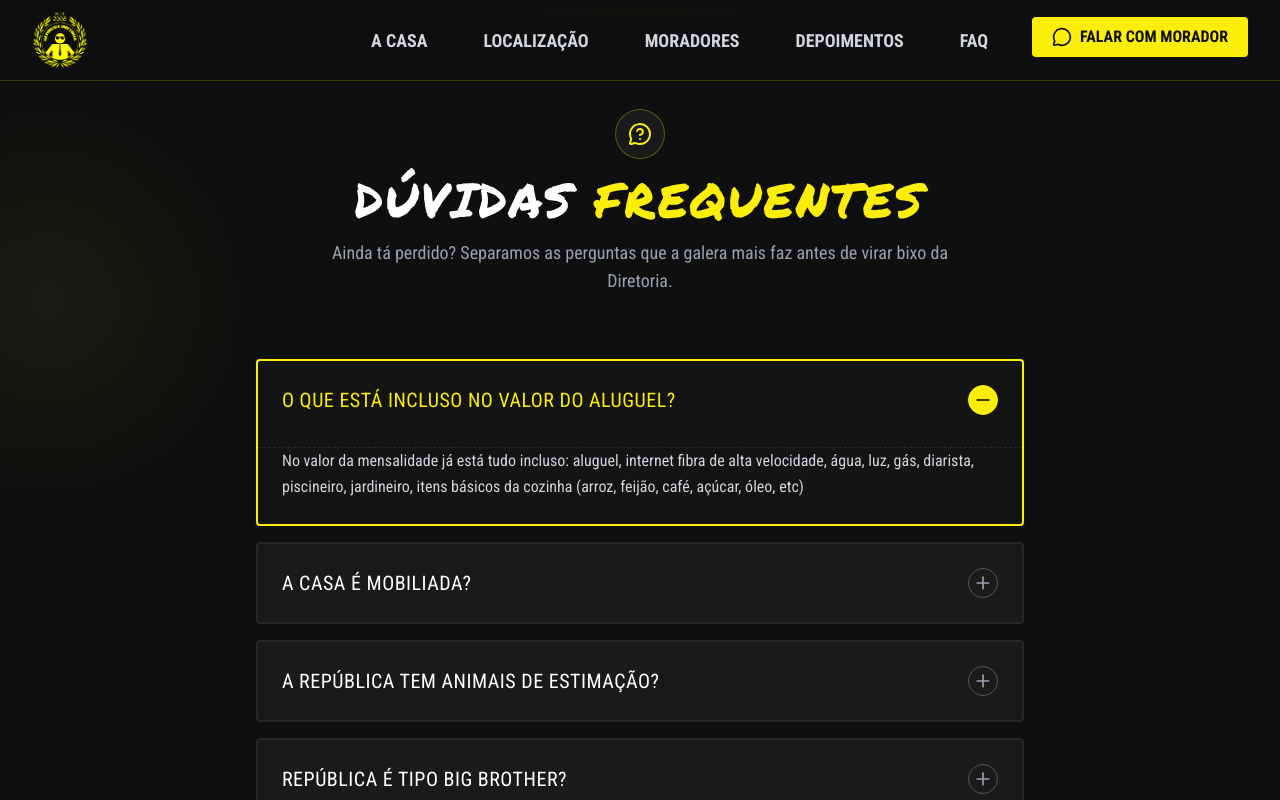
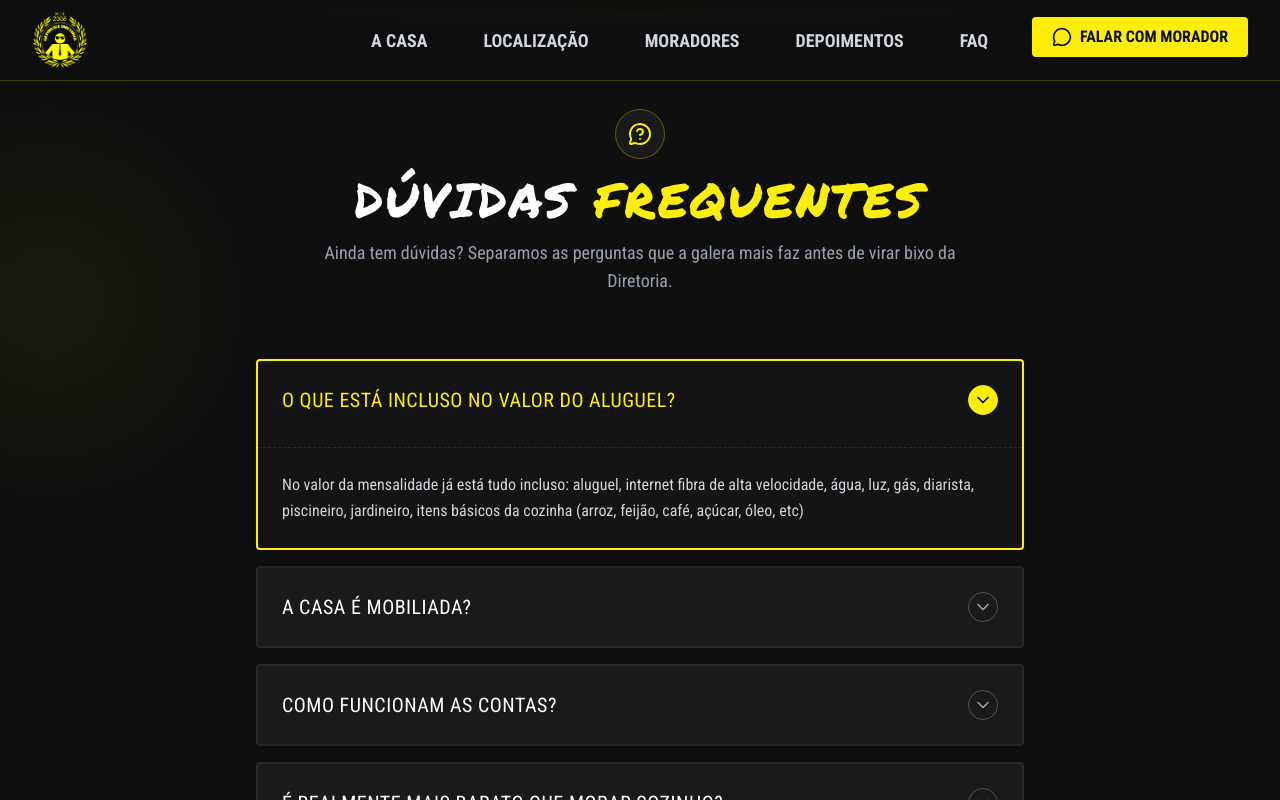
Before and after one commit to Republica-Diretoria/DiretoriaApp, a React (Vite) app: page / in a window 1280 px wide. Both pictures are taken after a click on the button "O QUE ESTÁ INCLUSO NO VALOR DO ALUGUEL?". Shown: the part 4137-4937 px from the top of the page. Built offline with nearby package versions, Linux system fonts and the light colour scheme.

Commit message:
Reescrita de algumas respostas e mudanças na ordem das perguntas

```diff
--- a/src/components/FAQ.tsx
+++ b/src/components/FAQ.tsx
@@ -1,5 +1,5 @@
 import { useState } from 'react';
-import { Plus, Minus, MessageCircleQuestion } from 'lucide-react';
+import { ChevronDown, ChevronUp, MessageCircleQuestion } from 'lucide-react';
 
 const faqQA = [
   {
@@ -11,98 +11,86 @@ const faqQA = [
     answer: "Sim. Todos os cômodos são mobiliados, e para cada morador há cama, colchão, mesa para estudo/trabalho. Caso prefira, você pode também trazer suas coisas pra cá"
   },
   {
-    question: "A república tem animais de estimação?",
-    answer: "Sim! Hoje, moramos com 3 cachorros: a Maju, a Lara e o Bob."
-  },
-  {
-    question: "República é tipo Big Brother?",
-    answer: "Não! Apesar da maior parte dos espaços serem compartilhados, o ambiente é leve e não tem ninguém te vigiando (tirando a câmera da louça, ela está sempre atenta)."
-  },
-  {
-    question: "Dá pra ter privacidade ou é tudo coletivo mesmo?",
-    answer: "Cada um tem seu espaço. Quando quiser uma galera para trocar ideia, sempre vai ter alguém. Mas, se quiser ficar na sua, é você quem decide!"
-  },
-  {
-    question: "Tem regra ou é cada um por si?",
-    answer: "Temos algumas regras, que desenvolvemos nesses 18 anos de República Diretoria. Quando você mora aqui, o que você faz, na maioria das vezes, não afeta só você. Por isso, usamos alguma regras (e bom senso!) para organizar a vida aqui em casa."
-  },
-  {
-    question: "É verdade que sempre tem alguém usando o banheiro quando você mais precisa?",
-    answer: "Não! Apesar de morarmos em vários, temos banheiros mais do que suficiente para ninguém ficar sem."
-  },
-  {
-    question: "República é só festa ou também rola rotina normal?",
-    answer: "Todo mundo precisa de rotina! Em dias de semana, não é permitido música alta ou muito barulho, para não atrapalhar aqueles que trabalham e estudam (somos uma república universitária!)"
+    question: "Como funcionam as contas?",
+    answer: "Dividimos a conta em duas vezes, todo mês. A primeira, no dia 10, é referente a contas (água, luz, internet, gás). No dia 20, são pagos os valores do aluguel, divido proporcionalmente em todos os moradores"
   },
   {
     question: "É realmente mais barato que morar sozinho?",
     answer: "Sim, especialmente considerando o padrão de vida que temos aqui. Temos piscina (com visita do piscineiro duas vezes na semanas), diarista, internet de alta velocidade, videogames, televisão, serviços de streaming... Dividindo esses custos em várias pessoas, não fica pesado para ninguém"
   },
   {
-    question: "Como funcionam as contas?",
-    answer: "Dividimos a conta em duas vezes, todo mês. A primeira, no dia 10, é referente a contas (água, luz, internet, gás). No dia 20, são pagos os valores do aluguel, divido proporcionalmente em todos os moradores."
+    question: "Tem regra ou é cada um por si?",
+    answer: "Temos algumas regras e pessoas com responsabilidades específicas, mas a convivência é mais baseada em bom senso e diálogo. Por exemplo, durante a semana, música alta e festas não ocorrem durante o dia, em respeito àqueles trabalhando e estudando. Para garantir a comunicação em casa, toda a semana fazemos reuniões gerais, para tratar sobre assuntos da casa, moradores e qualquer outra coisa que diga respeito aos moradores da rep"
   },
-  // {question: "E quando alguém atrasa ou esquece de pagar?", answer: ""}, {question: "Tem multa pra quem some e não limpa nada?", answer: ""},
   {
-    question: "Quem limpa a casa",
-    answer: "Toda semana, a Dona Lúcia vem ajudar a gente com a organização da casa. Para manter a casa limpa, dividimos as tarefas, dividindo elas semanalmente, mudando para não ficar injusto para ninguém"
+    question: "Quarto individual ou dividido?",
+    answer: "Ao entrar na república, todos os bixos vão para um quarto especial, o Quartão. Todos passam por isso, pois enxergamos que o momento de ingresso é muito diferente, e com todos vivendo essa etapa ao mesmo tempo, compartilhar esses momentos tem um grande impacto na união dos bixos. Depois do quartão, a casa conta com quartos individuais e compartilhados, com o aluguel sendo proporcional à quantidade de pessoas no cômodo"
+  },
+  {
+    question: "Como funciona a organização da casa?",
+    answer: "Durante o dia a dia, dividimos as tarefas da casa pelos moradores, cada um fazendo um pouquinho. Algumas funções, como as contas da casa, são concentradas em moradores específicos (voluntariamente) durante algum tempo. Além disso, uma diarista vem toda semana nos ajudar a manter a casa em ordem. Toda semana, fazemos pelo menos uma reunião por semana, para trocar ideia com sobre a casa, o pessoal e outros assuntos da república"
   },
   {
     question: "Pode deixar louça na pia ou é crime?",
-    answer: "É crime! Aqui em casa, cada um lava sua louça. Se alguém deixar sua louça na pia, é flagrado pela nossa câmera e multado."
+    answer: "É crime! Aqui em casa, cada um lava sua louça. Se alguém deixar sua louça na pia, é flagrado pela nossa câmera e a polícia da multa dá multa!"
+  },
+  {
+    question: "A república tem animais de estimação? Posso levar o meu pet?",
+    answer: "Hoje, moramos com 3 cachorros: a Maju, a Lara e o Bob. Como vivemos coletivamente, trazer um pet é algo que deve ser discutido antes, de acordo com a situação, qual o animal, e outros fatores que afetam no dia a dia. Amamos animais, mas com nossos 3 doguinhos já temos bastante trabalho (e surpresas) atualmente"
+  },
+  {
+    question: "Dá pra levar visitas?",
+    answer: "Claro!"
+  },
+  {
+    question: "Posso decorar meu quarto do meu jeito?",
+    answer: "Sim! Porém, é sempre necessário o acordo entre as pessoas que dividem o espaço"
+  },
+  {
+    question: "República é tipo Big Brother?",
+    answer: "Não! Apesar da maior parte dos espaços serem compartilhados, o ambiente é leve, e não tem ninguém te vigiando (tirando a câmera da louça, ela está sempre atenta)"
+  },
+  {
+    question: "É verdade que sempre tem alguém usando o banheiro quando você mais precisa?"
+    ,
+    answer: "Não! Apesar de morarmos em vários, temos banheiros mais do que suficiente para ninguém ficar sem. Temos 5 banheiros e 1 lavabo. Mesmo que um banheiro esteja na suíte de algum morador, o banheiro é uma área compartilhada entre todos da casa"
+  },
+  {
+    question: "O que muda na vida de quem mora aqui?",
+    answer: "Morar em rep é uma experiência transformadora para todos que passam por isso. Na república, acabamos desenvolvendo diversas habilidades, como comunicação, companheirismo, colaboração, convivência com pessoas diferentes (e com bagagens diferentes), responsabilidade, autodefinição de limites, lidar e resolver problemas. Além disso, a república desenvolve também habilidades úteis no mercado de trabalho, como proatividade, organização e comprometimento com prazos, responsabilidade pessoal, divisão de tarefas, adaptação a diferentes cenários, colaboração, versatilidade, além das conexões com pessoas inseridas no mercado, muitas do seu curso ou áreas semelhantes. Mas o que achamos mais importante são os laços que criamos morando aqui, as amizades que levamos para a vida e a família que encontramos tão longe de casa"
+  },
+  // {question: "República é só festa ou também rola rotina normal?", answer: "Todo mundo precisa de rotina! Em dias de semana, não é permitido música alta ou muito barulho, para não atrapalhar aqueles que trabalham e estudam (somos uma república universitária!)"},
+  // {question: "E quando alguém atrasa ou esquece de pagar?", answer: ""}, {question: "Tem multa pra quem some e não limpa nada?", answer: ""},
+  {
+    question: "E se eu estudo de madrugada e alguém dorme cedo ?",
+    answer: "É tudo conversado. Se você divide quarto com alguém e seus horários não coincidem, com um pouco de papo logo se ajeitam. Se preferirem, é possível estudar em outro cômodo, por exemplo (apesar de isso raramente acontecer)"
+  },
+  // {question: "Pode trazer amigos(as) e dates?", answer: ""},
+  // {question: "Festa é sempre liberada ou tem limite?", answer: "Durante a semana, o barulho é limitado, para não atrapalhar os que estão estudando ou trabalhando"},
+  {
+    question: "Todo mundo vira amigo?",
+    answer: "Sim! É claro que cada um tem mais intimidade com uns ou outros, mas a convivência diária, os momentos familiares e as experiências compartilhadas criam vínculos que se leva para a vida toda"
+  },
+  {
+    question: "E quando alguém quer dormir e outro quer socializar?",
+    answer: "Aqui na república, sempre tem alguém disponível para trocar ideia. Se você quer conversar, com certeza vai ter outra pessoa querendo também"
   },
   {
     question: "Como evitar tretas por coisas bobas?",
     answer: "Aqui na república, somos todos irmãos, e comunicação é tudo para gente. Sempre que há um problema, por menor que seja, a única saída para resolução é o diálogo"
   },
   {
-    question: "Quarto individual ou dividido?",
-    answer: "Ao entrar na república, todos os calouros vão para um grande quarto, o Quartão. Todos passam por isso pois enxergamos que o momento de ingresso é muito diferente, e com todos vivendo essa etapa ao mesmo tempo, compartilhar esses momentos tem um grande impacto na união dos calouros. Depois do quartão, a casa conta com quartos individuais e compartilhados, com o aluguel sendo proporcional à quantidade de pessoas no cômodo."
-  },
-  {
-    question: "Posso decorar meu quarto do meu jeito?",
-    answer: "Sim! Porém, é sempre necessário o acordo entre as pessoas que dividem o espaço"
-  },
-  {
-    question: "E se eu estudo de madrugada e alguém dorme cedo ?",
-    answer: "É tudo conversado. Se você divide quarto com alguém e seus horários não coincidem, com um pouco de papo logo se ajeitam. Se preferirem, é possível estudar em outro cômodo, por exemplo (apesar de isso raramente acontecer)."
-  },
-  {
-    question: "Dá pra levar visitas?",
-    answer: "Claro!"
-  },
-  // {question: "Pode trazer amigos(as) e dates?", answer: ""},
-  {
-    question: "Festa é sempre liberada ou tem limite?",
-    answer: "Durante a semana, o barulho é limitado, para não atrapalhar os que estão estudando ou trabalhando"
-  },
-  {
-    question: "E quando alguém quer dormir e outro quer socializar?",
-    answer: "Aqui na república, sempre tem alguém disponível para trocar ideia. Se você quer conversar, com certeza vai ter outra pessoa querendo também."
-  },
-  {
-    question: "Todo mundo vira melhor amigo?",
-    answer: "Sim! É claro que cada um tem mais intimidade com uns ou outros, mas a convivência diária, os momentos familiares e as experiências compartilhadas cria vínculos que se leva para a vida toda."
-  },
-  {
     question: "E quando não bate santo com alguém?",
-    answer: "No começo, acontece às vezes. Com o passar do tempo, pela vivência do dia a dia e pelas experiências vividas, todo mundo se aproxima."
+    answer: "Às vezes, acontece no começo. Com o passar do tempo, pela vivência do dia a dia e pelas experiências vividas, todo mundo se aproxima"
   },
   {
     question: "Já rolaram conflitos? Como vocês resolvem?",
-    answer: "Claro que sim. Vivendo com muitas pessoas, conflitos ocorrem (raramente). Quando há algum tipo de problema entre os moradores, a conversa é a forma de resolução. Quando não há acordo entre os envolvidos, decisões compartilhadas podem ser tomadas pelos membros da casa"
-  },
-  {
-    question: "Vale a pena morar em república?",
-    answer: "Muito! Morar em rep é uma experiência transformadora para todos que passam por ela."
-  },
-  {
-    question: "O que muda na vida de quem mora aqui?",
-    answer: "Na república, acabamos desenvolvendo diversas habilidades: comunicação, convivência com pessoas diferentes (e com bagagens diferentes), responsabilidade, autodefinição de limites, lidar e resolver problemas. impacto profissional: comunicação, divisão de tarefas, colaboração, proatividade, organização, responsabilidade pessoal, versatilidade, improvisação"
+    answer: "Claro que sim. Quando há algum tipo de problema entre os moradores, a conversa é a forma de resolução. Quando não há acordo entre os envolvidos, o problema é discutido em reunião, com todos os integrantes da casa, para manter a harmonia e conforto de todos na casa"
   },
 ];
 
 export function FAQ() {
+  // qual pergunta tá aberta
   const [openIndex, setOpenIndex] = useState<number | null>(null);
 
   const toggleAccordion = (index: number) => {
@@ -111,8 +99,8 @@ export function FAQ() {
 
   return (
     <section id="faq" className="py-24 bg-diretoria-black relative overflow-hidden">
-      {/* Elementos Decorativos de Fundo */}
 
+      {/* elementos do fundo */}
     <div className="absolute top-0 left-0 w-full h-1 bg-gradient-to-r from-transparent via-diretoria-yellow to-transparent opacity-50"></div>
 
       <div className="absolute -left-20 top-40 w-64 h-64 bg-diretoria-yellow/5 rounded-full blur-3xl pointer-events-none"></div>
@@ -120,7 +108,7 @@ export function FAQ() {
 
       <div className="container mx-auto px-4 md:px-8 relative z-10">
 
-        {/* Cabeçalho da Seção */}
+        {/* cabeçalho do faq */}
         <div className="text-center mb-16">
           <div className="inline-flex items-center justify-center p-3 mb-4 rounded-full bg-diretoria-gray border border-diretoria-yellow/30 text-diretoria-yellow">
             <MessageCircleQuestion size={24} />
@@ -129,7 +117,7 @@ export function FAQ() {
             DÚVIDAS <span className="text-diretoria-yellow">FREQUENTES</span>
           </h2>
           <p className="text-gray-400 font-sans text-lg max-w-2xl mx-auto">
-            Ainda tá perdido? Separamos as perguntas que a galera mais faz antes de virar bixo da Diretoria.
+            Ainda tem dúvidas? Separamos as perguntas que a galera mais faz antes de virar bixo da Diretoria.
           </p>
         </div>
 
@@ -159,7 +147,7 @@ export function FAQ() {
                       ? 'bg-diretoria-yellow border-diretoria-yellow text-black rotate-180'
                       : 'border-zinc-600 text-gray-400 group-hover:border-diretoria-yellow group-hover:text-diretoria-yellow'
                   }`}>
-                    {isOpen ? <Minus size={20} /> : <Plus size={20} />}
+                    {isOpen ? <ChevronUp size={20} /> : <ChevronDown size={20} />}
                   </div>
                 </button>
 
@@ -169,7 +157,7 @@ export function FAQ() {
                   }`}
                 >
                   <div className="overflow-hidden">
-                    <p className="p-6 pt-0 text-gray-300 font-sans leading-relaxed border-t border-dashed border-zinc-700/50 mt-2">
+                    <p className="p-6 text-gray-300 font-sans leading-relaxed border-t border-dashed border-zinc-700/50 mt-2">
                       {item.answer}
                     </p>
                   </div>
```
